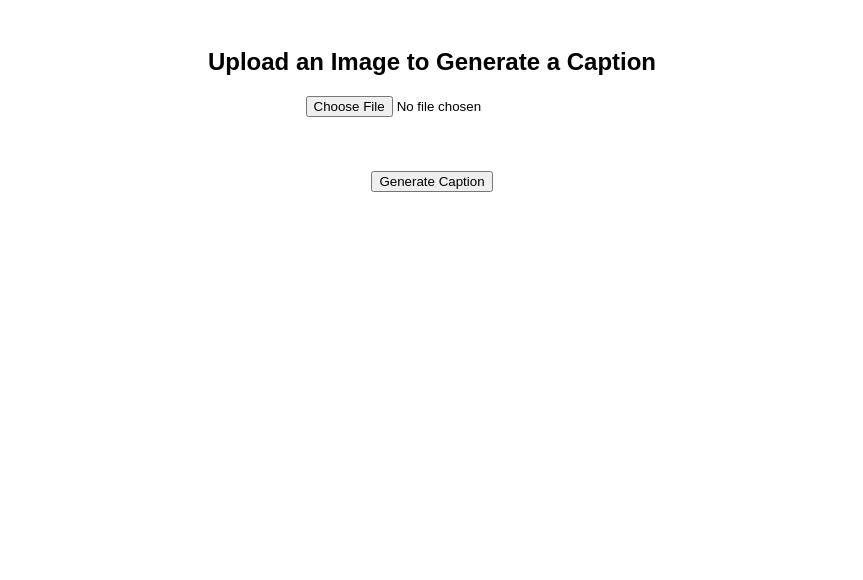
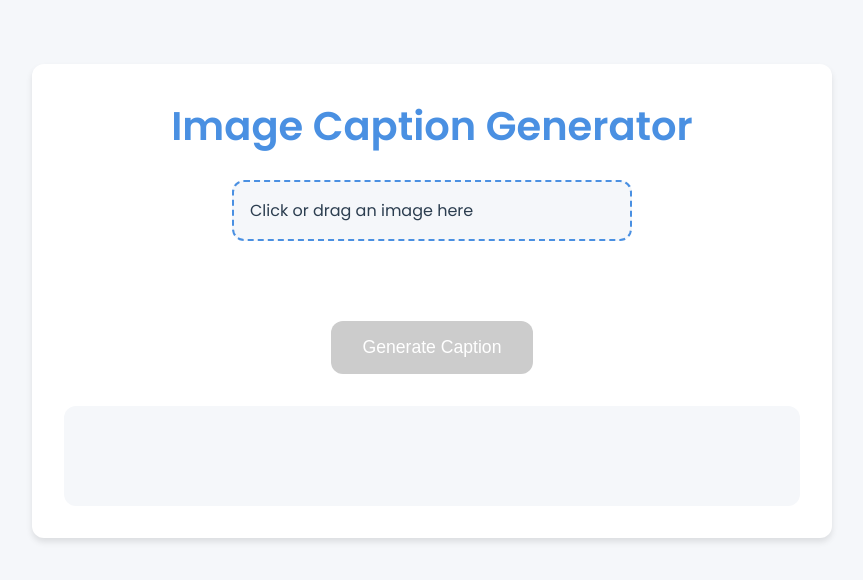
Before and after one commit to Ishaan488/Image-Caption-Generator, a website: page index.html in a window 1280 px wide. Shown: the whole page, without its empty margins (208-1071 px from the left). Drawn offline with Linux system fonts and the light colour scheme.

Commit message:
feat:UI improved

```diff
--- a/index.html
+++ b/index.html
@@ -4,53 +4,249 @@
     <meta charset="UTF-8">
     <meta name="viewport" content="width=device-width, initial-scale=1.0">
     <title>Image Caption Generator</title>
+    <link href="https://fonts.googleapis.com/css2?family=Poppins:wght@400;500;600&display=swap" rel="stylesheet">
     <style>
-        body { font-family: Arial, sans-serif; text-align: center; padding: 20px; }
-        #preview { max-width: 300px; margin-top: 10px; display: none; }
+        :root {
+            --primary-color: #4a90e2;
+            --secondary-color: #f5f7fa;
+            --text-color: #2c3e50;
+            --border-radius: 12px;
+            --transition: all 0.3s ease;
+        }
+
+        * {
+            margin: 0;
+            padding: 0;
+            box-sizing: border-box;
+        }
+
+        body {
+            font-family: 'Poppins', sans-serif;
+            background-color: var(--secondary-color);
+            color: var(--text-color);
+            min-height: 100vh;
+            display: flex;
+            flex-direction: column;
+            align-items: center;
+            padding: 2rem;
+        }
+
+        .container {
+            max-width: 800px;
+            width: 100%;
+            background: white;
+            padding: 2rem;
+            border-radius: var(--border-radius);
+            box-shadow: 0 4px 6px rgba(0, 0, 0, 0.1);
+            margin-top: 2rem;
+        }
+
+        h1 {
+            font-size: 2.5rem;
+            color: var(--primary-color);
+            margin-bottom: 1.5rem;
+            text-align: center;
+        }
+
+        .upload-section {
+            display: flex;
+            flex-direction: column;
+            align-items: center;
+            gap: 1.5rem;
+            margin-bottom: 2rem;
+        }
+
+        .file-input-wrapper {
+            position: relative;
+            width: 100%;
+            max-width: 400px;
+        }
+
+        .file-input {
+            width: 100%;
+            padding: 1rem;
+            border: 2px dashed var(--primary-color);
+            border-radius: var(--border-radius);
+            background: var(--secondary-color);
+            cursor: pointer;
+            transition: var(--transition);
+        }
+
+        .file-input:hover {
+            background: #e8f0fe;
+        }
+
+        #imageInput {
+            position: absolute;
+            width: 100%;
+            height: 100%;
+            top: 0;
+            left: 0;
+            opacity: 0;
+            cursor: pointer;
+        }
+
+        .preview-container {
+            width: 100%;
+            max-width: 400px;
+            margin: 1rem 0;
+            position: relative;
+        }
+
+        #preview {
+            width: 100%;
+            border-radius: var(--border-radius);
+            display: none;
+            transition: var(--transition);
+        }
+
+        .generate-btn {
+            background-color: var(--primary-color);
+            color: white;
+            border: none;
+            padding: 1rem 2rem;
+            border-radius: var(--border-radius);
+            font-size: 1.1rem;
+            cursor: pointer;
+            transition: var(--transition);
+            font-weight: 500;
+        }
+
+        .generate-btn:hover {
+            background-color: #357abd;
+            transform: translateY(-2px);
+        }
+
+        .generate-btn:disabled {
+            background-color: #ccc;
+            cursor: not-allowed;
+        }
+
+        .caption-container {
+            margin-top: 2rem;
+            padding: 1.5rem;
+            background: var(--secondary-color);
+            border-radius: var(--border-radius);
+            text-align: center;
+            min-height: 100px;
+            display: flex;
+            align-items: center;
+            justify-content: center;
+        }
+
+        #caption {
+            font-size: 1.2rem;
+            color: var(--text-color);
+            line-height: 1.6;
+        }
+
+        .loading {
+            display: none;
+            margin: 1rem 0;
+        }
+
+        .loading::after {
+            content: '';
+            display: block;
+            width: 40px;
+            height: 40px;
+            border-radius: 50%;
+            border: 4px solid var(--secondary-color);
+            border-top-color: var(--primary-color);
+            animation: spin 1s linear infinite;
+            margin: 0 auto;
+        }
+
+        @keyframes spin {
+            to { transform: rotate(360deg); }
+        }
+
+        @media (max-width: 600px) {
+            .container {
+                padding: 1rem;
+            }
+
+            h1 {
+                font-size: 2rem;
+            }
+        }
     </style>
 </head>
 <body>
-    <h2>Upload an Image to Generate a Caption</h2>
-    <input type="file" id="imageInput" accept="image/*">
-    <br><br>
-    <img id="preview" src="" alt="Image Preview">
-    <br><br>
-    <button onclick="uploadImage()">Generate Caption</button>
-    <h3 id="caption"></h3>
+    <div class="container">
+        <h1>Image Caption Generator</h1>
+        <div class="upload-section">
+            <div class="file-input-wrapper">
+                <div class="file-input">
+                    <p>Click or drag an image here</p>
+                </div>
+                <input type="file" id="imageInput" accept="image/*">
+            </div>
+            <div class="preview-container">
+                <img id="preview" src="" alt="Image Preview">
+            </div>
+            <button class="generate-btn" onclick="uploadImage()" id="generateBtn">Generate Caption</button>
+            <div class="loading" id="loading"></div>
+        </div>
+        <div class="caption-container">
+            <h3 id="caption"></h3>
+        </div>
+    </div>
 
     <script>
-        document.getElementById("imageInput").addEventListener("change", function(event) {
+        const imageInput = document.getElementById("imageInput");
+        const preview = document.getElementById("preview");
+        const caption = document.getElementById("caption");
+        const generateBtn = document.getElementById("generateBtn");
+        const loading = document.getElementById("loading");
+
+        imageInput.addEventListener("change", function(event) {
             const file = event.target.files[0];
             if (file) {
                 const reader = new FileReader();
                 reader.onload = function(e) {
-                    document.getElementById("preview").src = e.target.result;
-                    document.getElementById("preview").style.display = "block";
+                    preview.src = e.target.result;
+                    preview.style.display = "block";
+                    generateBtn.disabled = false;
                 };
                 reader.readAsDataURL(file);
             }
         });
 
         async function uploadImage() {
-            const file = document.getElementById("imageInput").files[0];
-            if (!file) return alert("Please select an image");
+            const file = imageInput.files[0];
+            if (!file) {
+                alert("Please select an image");
+                return;
+            }
+
+            // Show loading state
+            loading.style.display = "block";
+            generateBtn.disabled = true;
+            caption.innerText = "";
 
             const formData = new FormData();
             formData.append("image", file);
 
             try {
-                const response = await fetch("http://localhost:5000/generate-caption", {
+                const response = await fetch("/generate-caption", {
                     method: "POST",
                     body: formData
                 });
 
                 const data = await response.json();
-                document.getElementById("caption").innerText = "Caption: " + data.caption;
+                caption.innerText = data.caption;
             } catch (error) {
                 console.error("Error:", error);
-                alert("Error generating caption");
+                caption.innerText = "Error generating caption. Please try again.";
+            } finally {
+                loading.style.display = "none";
+                generateBtn.disabled = false;
             }
         }
+
+        // Initialize button state
+        generateBtn.disabled = true;
     </script>
 </body>
 </html>
```
Also changed, not shown: server.js (+17 -2 lines), 2 other files.
